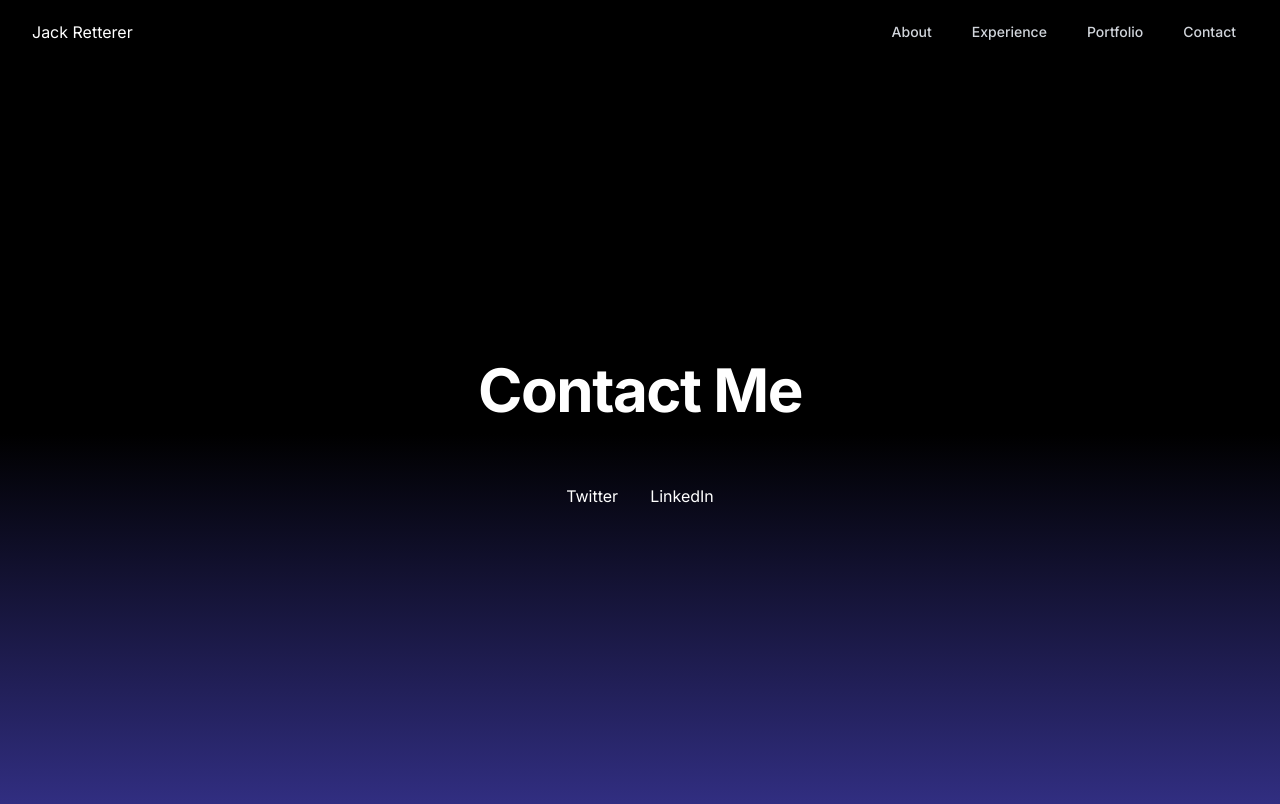
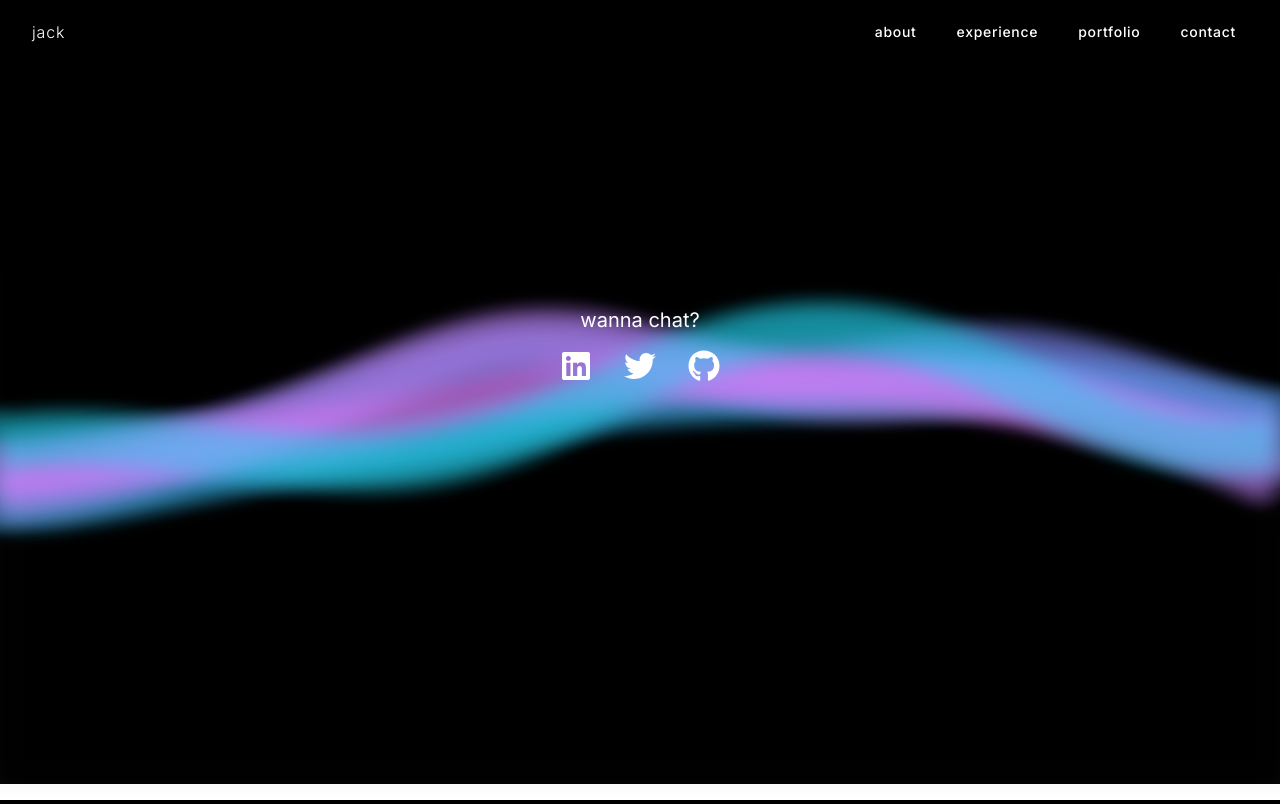
Before and after one commit to jackretterer/portfolio-next, a Next.js app: page /contact in a window 1280 px wide. Built offline with nearby package versions, Linux system fonts and the light colour scheme.

Commit message:
Updated looks to the site

```diff
--- a/app/(pages)/about/page.tsx
+++ b/app/(pages)/about/page.tsx
@@ -7,7 +7,7 @@ export default function About() {
     <div>
       <section className="bg-black py-20">
         <div className="container mx-auto px-4">
-          <h2 className="text-4xl font-bold text-white mb-12 text-center">About Me</h2>
+          <h2 className="text-white font-bold text-4xl mb-12 text-center">about me</h2>
           <div className="grid grid-cols-1 md:grid-cols-1 gap-8">
             <div className="mx-auto w-3/4">
               <p className="text-white">
--- a/app/(pages)/contact/page.tsx
+++ b/app/(pages)/contact/page.tsx
@@ -2,53 +2,44 @@
 
 import { FC } from 'react';
 import Link from 'next/link';
+import { WavyBackground } from '@/components/ui/wavy-background';
+import { FaGithub, FaLinkedin, FaTwitter } from 'react-icons/fa';
 
 const ContactPage: FC = () => {
     return (
-        <div className="h-[92.5vh] bg-gradient-to-b from-black via-black to-indigo-900 text-white flex flex-col relative overflow-hidden">
-            <div className="flex-grow flex items-center justify-center py-20 px-4 sm:px-6 lg:px-8 z-10">
-                <div className="max-w-4xl w-full space-y-16 text-center">
-                    <h1 className="text-6xl font-bold tracking-tight">
-                        Contact Me
-                    </h1>
-                    <div className="flex justify-center space-x-8">
-                        <Link href="https://x.com/jaretterer" target="_blank" rel="noopener noreferrer"
-                            className="planet-link twitter">
-                            Twitter
-                        </Link>
-                        <Link href="https://www.linkedin.com/in/jackretterer/" target="_blank" rel="noopener noreferrer"
-                            className="planet-link linkedin">
-                            LinkedIn
-                        </Link>
-                    </div>
+        <WavyBackground className="max-w-4xl mx-auto pb-40">
+            <div className="text-center">
+                <p className="text-white text-xl mb-4">
+                    wanna chat?
+                </p>
+                <div className="flex justify-center space-x-8">
+                    <a
+                        href="https://www.linkedin.com/in/jackretterer/"
+                        target="_blank"
+                        rel="noopener noreferrer"
+                        className="text-white hover:text-blue-200 transition-colors duration-200"
+                    >
+                        <FaLinkedin size={32} />
+                    </a>
+                    <a
+                        href="https://twitter.com/jaretterer"
+                        target="_blank"
+                        rel="noopener noreferrer"
+                        className="text-white hover:text-blue-400 transition-colors duration-200"
+                    >
+                        <FaTwitter size={32} />
+                    </a>
+                    <a
+                        href="https://github.com/jackretterer"
+                        target="_blank"
+                        rel="noopener noreferrer"
+                        className="text-white hover:text-gray-300 transition-colors duration-200"
+                    >
+                        <FaGithub size={32} />
+                    </a>
                 </div>
             </div>
-            <style jsx>{`
-                .planet-link {
-                    display: inline-block;
-                    width: 120px;
-                    height: 120px;
-                    border-radius: 50%;
-                    font-weight: bold;
-                    color: #ffffff;
-                    display: flex;
-                    align-items: center;
-                    justify-content: center;
-                    transition: all 0.3s ease;
-                    position: relative;
-                    overflow: hidden;
-                }
-                .planet-link:hover {
-                    transform: scale(1.1);
-                }
-                .twitter {
-                    background: radial-gradient(circle at 30% 30%, #1DA1F2, #0C85D0);
-                }
-                .linkedin {
-                    background: radial-gradient(circle at 30% 30%, #0077B5, #005582);
-                }
-            `}</style>
-        </div>
+        </WavyBackground>
     );
 };
 
--- a/app/(pages)/experience/page.tsx
+++ b/app/(pages)/experience/page.tsx
@@ -4,7 +4,7 @@ const Experience: FC = () => {
   return (
     <section className="bg-black py-24">
       <div className="container mx-auto px-4 max-w-4xl">
-        <h2 className="text-4xl font-bold text-white mb-16 text-center tracking-tight">Professional Experience</h2>
+        <h2 className="text-4xl font-bold text-white mb-16 text-center tracking-tight">my experience</h2>
         <div className="space-y-12">
           {experiences.map((experience, index) => (
             <ExperienceCard key={index} {...experience} />
@@ -37,16 +37,11 @@ const ExperienceCard: FC<ExperienceProps> = ({ company, position, duration, desc
 
 const experiences = [
   {
-    company: 'Vent AI',
+    company: 'Vent',
     position: 'Founder & CEO',
-    duration: 'March 2023 - Present',
+    duration: 'June 2024 - Present',
     description: [
-      'Led development and GTM for an AI companion app, bridging the gap between friendship and therapy',
-      'Built frontend using React & Next.js, and backend with TypeScript in Express',
-      'Developed a mobile app with Expo and React Native',
-      'Engineered memory solutions for LLMs to enhance user experience',
-      'Optimized Retrieval Augmented Generation (RAG) for delivering accurate context to models with low latency',
-      'Conducted user research and usability testing to iterate on product design',
+      'Building a system that understands human emotions.',
     ],
   },
   {
--- a/app/(pages)/portfolio/page.tsx
+++ b/app/(pages)/portfolio/page.tsx
@@ -5,7 +5,7 @@ const Portfolio: FC = () => {
   return (
     <section className="bg-black py-24">
       <div className="container mx-auto px-4 max-w-4xl">
-        <h2 className="text-4xl font-bold text-white mb-16 text-center tracking-tight">Portfolio</h2>
+        <h2 className="text-4xl font-bold text-white mb-16 text-center">what i&apos;ve built</h2>
         <div className="space-y-12">
           {projects.map((project, index) => (
             <ProjectCard key={index} {...project} />
--- a/app/not-found.tsx
+++ b/app/not-found.tsx
@@ -149,7 +149,7 @@ export default function NotFound() {
     <div className="relative h-[90vh] overflow-hidden bg-black">
       <div className="flex flex-col items-center">
       <h1 className="text-4xl text-center font-bold text-white mt-20">
-          Lost in Space?
+          lost?
       </h1>
         </div>
       <canvas ref={canvasRef} className="absolute inset-0" />
--- a/app/page.tsx
+++ b/app/page.tsx
@@ -3,7 +3,7 @@ import { WavyBackgroundDemo } from "./(homepage)/heropage-component";
 
 export default function Home() {
   return (
-    <div className="min-h-screen bg-black">
+    <div className="h-[90vh] bg-black">
       <WavyBackgroundDemo/>
     </div>
   );
--- a/components/ui/NavBar.tsx
+++ b/components/ui/NavBar.tsx
@@ -15,23 +15,23 @@ export default function NavBar() {
       <div className="max-w-7xl mx-auto px-4 sm:px-6 lg:px-8">
         <div className="flex items-center justify-between h-16">
           <div className="flex items-center">
-            <Link href="/" className="text-white">
-              Jack Retterer
+            <Link href="/" className="text-white font-light tracking-wider">
+              jack
             </Link>
           </div>
           <div className="hidden md:block">
             <div className="ml-10 flex items-baseline space-x-4">
-              <Link href="/about" className="text-gray-300 hover:text-white px-3 py-2 rounded-md text-sm font-medium">
-                About
+              <Link href="/about" className="text-white font-light tracking-wider hover:text-white px-3 py-2 rounded-md text-sm font-medium">
+                about
               </Link>
-              <Link href="/experience" className="text-gray-300 hover:text-white px-3 py-2 rounded-md text-sm font-medium">
-                Experience
+              <Link href="/experience" className="text-white font-light tracking-wider hover:text-white px-3 py-2 rounded-md text-sm font-medium">
+                experience
               </Link>
-              <Link href="/portfolio" className="text-gray-300 hover:text-white px-3 py-2 rounded-md text-sm font-medium">
-                Portfolio
+              <Link href="/portfolio" className="text-white font-light tracking-wider hover:text-white px-3 py-2 rounded-md text-sm font-medium">
+                portfolio
               </Link>
-              <Link href="/contact" className="text-gray-300 hover:text-white px-3 py-2 rounded-md text-sm font-medium">
-                Contact
+              <Link href="/contact" className="text-white font-light tracking-wider hover:text-white px-3 py-2 rounded-md text-sm font-medium">
+                contact
               </Link>
             </div>
           </div>
```
Also changed, not shown: app/(homepage)/heropage-component.tsx (+42 -39 lines).
